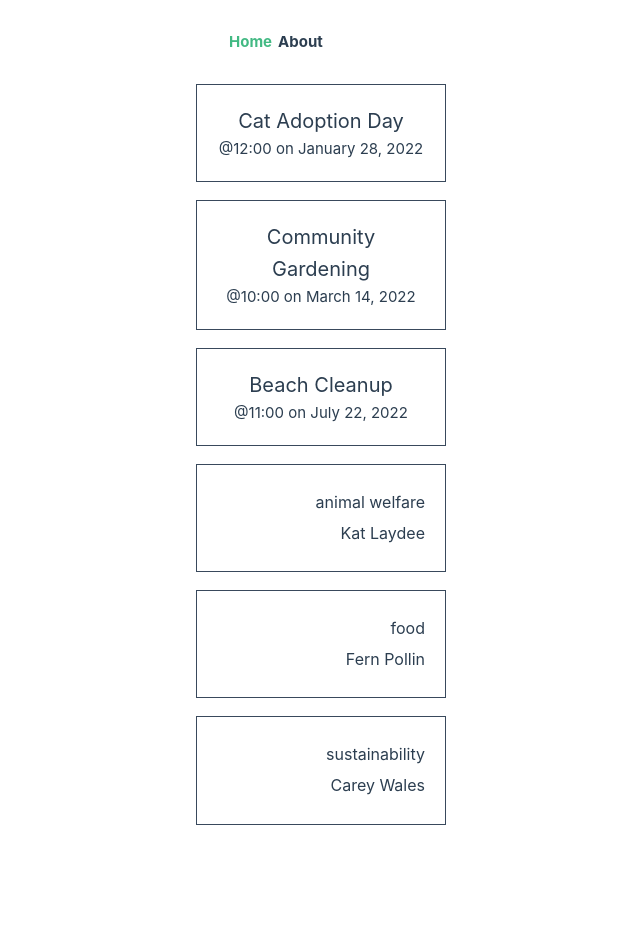
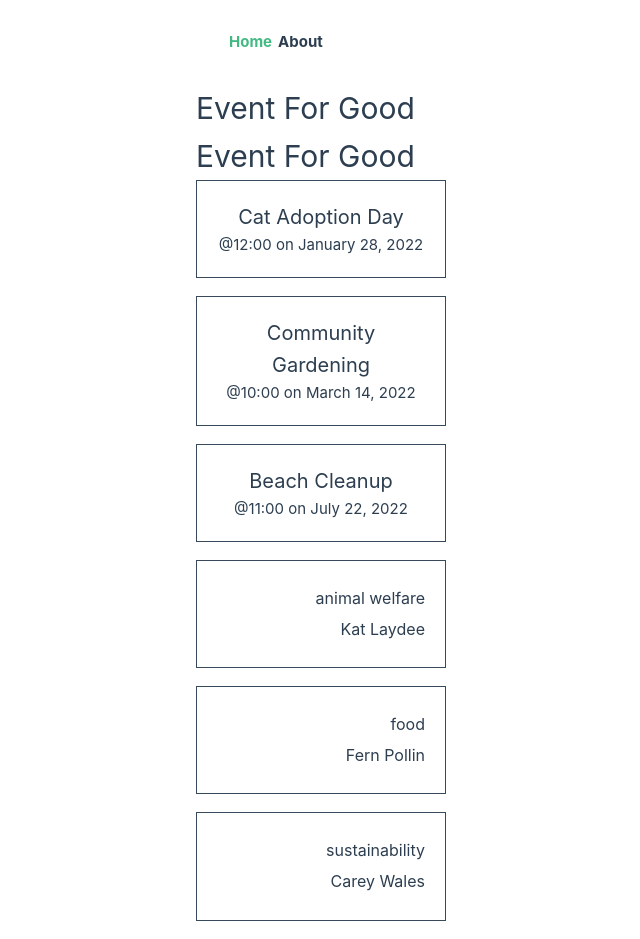
Before and after one commit to MixKP/331-introto-vue, a Vue app: page / in a window 1280 px wide. Shown: the whole page, without its empty margins (194-834 px from the left). Before the commit the page ends 843 px from the top, so only its background shows below. Built offline with nearby package versions, Linux system fonts and the light colour scheme; the HTML template or start-up script is replaced by a standard one.

Commit message:
complete 9.3

```diff
--- a/src/App.vue
+++ b/src/App.vue
@@ -13,6 +13,8 @@ import { RouterLink, RouterView } from 'vue-router'
         </nav>
       </div>
     </header>
+    <h1>Event For Good</h1>
+    <!--new element-->
     <RouterView />
   </div>
 </template>
--- a/src/views/HomeView.vue
+++ b/src/views/HomeView.vue
@@ -45,6 +45,8 @@ const events = ref<Event[]>([
   <!-- <main>
     <TheWelcome />
   </main> -->
+  <h1>Event For Good</h1>
+    <!--new element-->
   <div class="events">
     <EventCard v-for="event in events" :key="event.id" :event="event"/>
     <EventDetails v-for="event in events" :key="event.id" :event="event"/>
```
